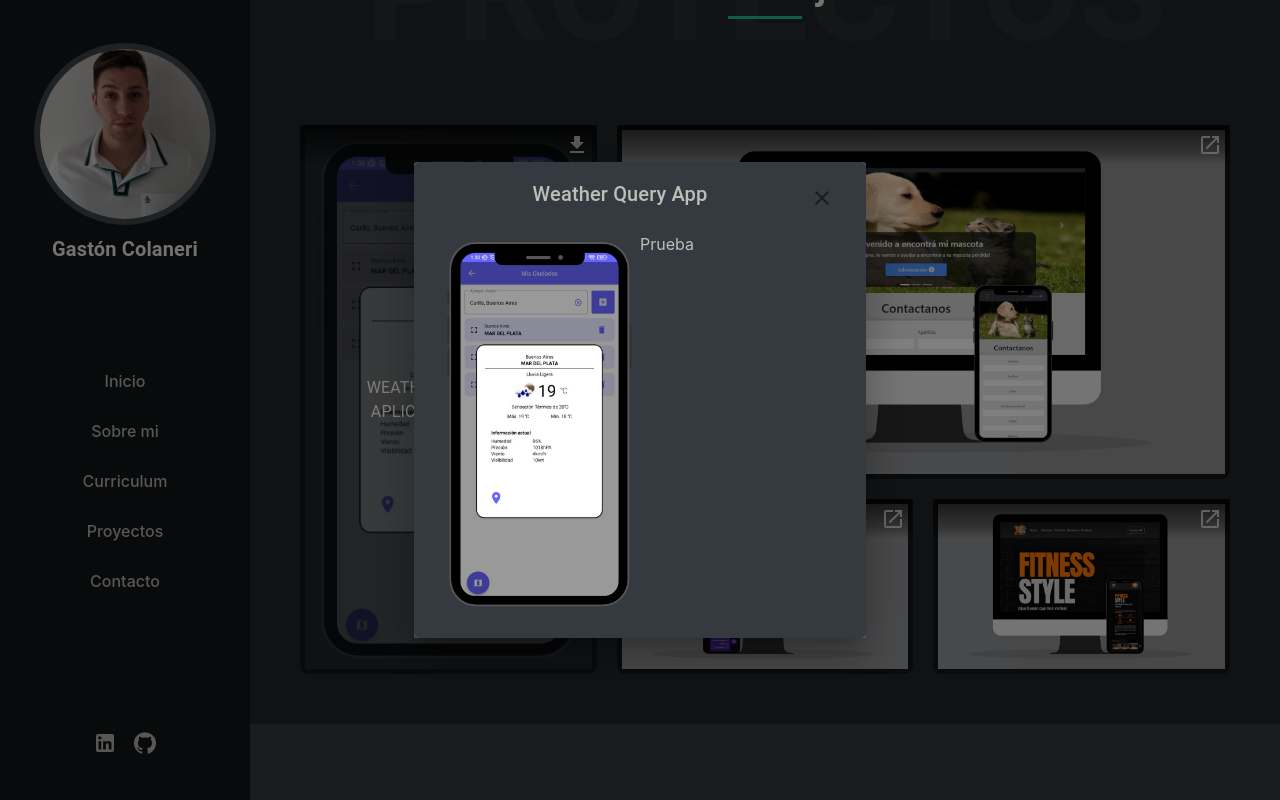
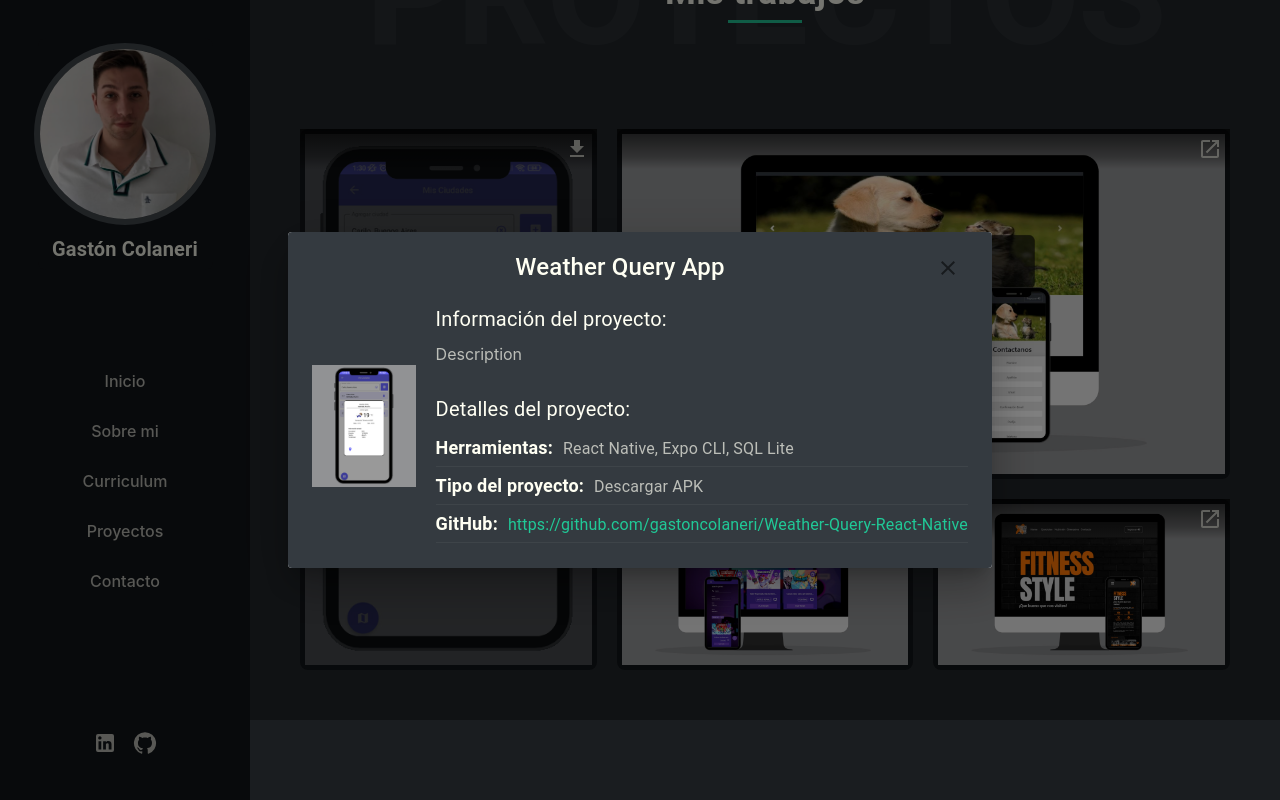
Before and after one commit to gastoncolaneri/personal-portfolio, a React (Create React App) app: page / in a window 1280 px wide. Both pictures are taken after a click on the item 448 px from the left and 399 px from the top of the page. Built offline with nearby package versions, Linux system fonts and the light colour scheme.

Commit message:
Se continúa trabajando en la sección del portfolio

```diff
--- /dev/null
+++ b/src/components/Sections/Portfolio/components/DetailRow/DetailRow.tsx
@@ -0,0 +1,30 @@
+import { Divider, Typography } from "@mui/material";
+
+import "./detailRow.css";
+
+interface IDetailRow {
+  title: string;
+  data: string;
+}
+const DetailRow = ({ title, data }: IDetailRow) => {
+  const isLink = data.includes("https");
+  return (
+    <>
+      <div className="row__container">
+        <Typography className="row__title">{title}: </Typography>
+        <Typography className="row__data">
+          {isLink ? (
+            <a href={data} target="_blank" rel="noreferrer">
+              {data}
+            </a>
+          ) : (
+            data
+          )}
+        </Typography>
+      </div>
+      <Divider className="divider" />
+    </>
+  );
+};
+
+export default DetailRow;
--- /dev/null
+++ b/src/components/Sections/Portfolio/components/DetailRow/detailRow.css
@@ -0,0 +1,21 @@
+.row__container {
+  display: flex;
+  align-items: flex-end;
+}
+.row__title {
+  font-size: 18px !important;
+  font-weight: 600 !important;
+  color: var(--TEXT-4);
+  margin-right: 10px !important;
+}
+
+.row__data {
+  color: var(--TEXT-5);
+  white-space: nowrap;
+  max-lines: 1;
+}
+
+.row__data a {
+  color: var(--AQUA-GREEN-1);
+  text-decoration: none;
+}
--- a/src/components/Sections/Portfolio/components/DialogProject/DialogProject.tsx
+++ b/src/components/Sections/Portfolio/components/DialogProject/DialogProject.tsx
@@ -1,6 +1,14 @@
-import { Dialog, DialogTitle, DialogContent, IconButton } from "@mui/material";
+import {
+  Dialog,
+  DialogTitle,
+  DialogContent,
+  IconButton,
+  Typography,
+} from "@mui/material";
 import CloseIcon from "@mui/icons-material/Close";
 import { IItemData } from "../../../../../interfaces/sections/portfolioSection";
+import { spanishConstants } from "../../../../../utils/constants";
+import DetailRow from "../DetailRow/DetailRow";
 
 import "./dialogProject.css";
 
@@ -8,9 +16,11 @@ interface IDialogProject {
   data: IItemData;
   isOpen: boolean;
   setIsOpen: React.Dispatch<React.SetStateAction<boolean>>;
+  type: string;
 }
 
-const DialogProject = ({ data, isOpen, setIsOpen }: IDialogProject) => {
+const DialogProject = ({ data, isOpen, setIsOpen, type }: IDialogProject) => {
+  const toolsUsed = data?.tools.join(", ");
   const handleClose = () => {
     setIsOpen(false);
   };
@@ -18,7 +28,7 @@ const DialogProject = ({ data, isOpen, setIsOpen }: IDialogProject) => {
     <Dialog
       onClose={handleClose}
       open={isOpen}
-      maxWidth="lg"
+      maxWidth="xl"
       className="dialog__container"
     >
       <DialogTitle className="project__dialog dialog-title__container">
@@ -40,7 +50,26 @@ const DialogProject = ({ data, isOpen, setIsOpen }: IDialogProject) => {
             className="dialog__image"
           />
         </div>
-        <div className="info__dialog">Prueba</div>
+        <div className="info__dialog">
+          <div className="project-info__container">
+            <Typography className="section__title">
+              {spanishConstants.modalTitles.projectInfo}:
+            </Typography>
+            <div className="info__text">{data?.description}</div>
+          </div>
+          <div>
+            <Typography className="section__title">
+              {spanishConstants.modalTitles.projectDetails}:
+            </Typography>
+            <DetailRow
+              title={spanishConstants.modalTitles.tools}
+              data={toolsUsed}
+            />
+            <DetailRow title={spanishConstants.modalTitles.type} data={type} />
+            {!data?.isApp && <DetailRow title="URL" data={data?.web} />}
+            <DetailRow title="GitHub" data={data?.github} />
+          </div>
+        </div>
       </DialogContent>
     </Dialog>
   );
--- a/src/components/Sections/Portfolio/components/DialogProject/dialogProject.css
+++ b/src/components/Sections/Portfolio/components/DialogProject/dialogProject.css
@@ -2,9 +2,11 @@
   display: flex;
   justify-content: center;
 }
+
 .MuiDialog-container {
-  max-width: 70%;
+  max-width: 60%;
 }
+
 .project__dialog {
   background-color: var(--BACKGROUND-2);
   color: var(--TEXT-5);
@@ -24,6 +26,8 @@
 
 .dialog__title {
   flex: 1;
+  color: var(--TEXT-4);
+  font-size: 24px;
 }
 
 .dialog__button {
@@ -33,13 +37,25 @@
 
 .image-dialog__container {
   flex: 1;
+  align-items: center;
+  display: flex;
+  margin-right: 20px;
 }
 
 .dialog__image {
   width: 100%;
-  height: auto;
 }
 
 .info__dialog {
   flex: 1;
 }
+
+.section__title {
+  color: var(--TEXT-4);
+  font-size: 20px !important;
+  margin-bottom: 10px !important;
+}
+
+.project-info__container {
+  margin-bottom: 30px;
+}
--- a/src/components/Sections/Portfolio/components/Project/Project.tsx
+++ b/src/components/Sections/Portfolio/components/Project/Project.tsx
@@ -11,14 +11,15 @@ import FileDownloadIcon from "@mui/icons-material/FileDownload";
 import { IImageItem } from "../../../../../interfaces/sections/portfolioSection";
 import { spanishConstants } from "../../../../../utils/constants";
 import { srcset } from "../../../../../utils/setSource";
+import DialogProject from "../DialogProject/DialogProject";
 
 import "./project.css";
-import DialogProject from "../DialogProject/DialogProject";
 
 const Project = ({ item, index }: IImageItem) => {
   const [showInfo, setShowInfo] = useState([false, false, false, false]);
   const [showDialog, setShowDialog] = useState(false);
   const tooltipText = spanishConstants.tooltipButtonPortfolio;
+  const typeProject = item?.isApp ? tooltipText?.app : tooltipText?.web;
   const { projectType } = spanishConstants;
 
   const handleClick = (index: number) => {
@@ -61,7 +62,7 @@ const Project = ({ item, index }: IImageItem) => {
           className="image__title"
           position="top"
           actionIcon={
-            <Tooltip title={item?.isApp ? tooltipText?.app : tooltipText?.web}>
+            <Tooltip title={typeProject}>
               <IconButton
                 sx={{ color: "#fffff3ab" }}
                 aria-label={item.name}
@@ -79,6 +80,7 @@ const Project = ({ item, index }: IImageItem) => {
       {showDialog && (
         <DialogProject
           data={item}
+          type={typeProject}
           isOpen={showDialog}
           setIsOpen={setShowDialog}
         />
--- a/src/data/data.js
+++ b/src/data/data.js
@@ -18,6 +18,7 @@ const personalData = ["Gastón Colaneri", 27, "Valencia, España"];
 const portfolio = [
   {
     name: "Weather Query App",
+    description: "Description",
     image: [weatherAppImg, weatherAppImg2, weatherAppImg3],
     tools: ["React Native", "Expo CLI", "SQL Lite"],
     web: "https://drive.google.com/file/d/19Ojpn3_8_J4lvwXvSDjEyFMOpfjtYruf/view",
@@ -28,11 +29,15 @@ const portfolio = [
   },
   {
     name: "Encontrá mi mascota",
+    description: "Description",
     image: [encontraMiMascotaImg, encontraMiMascotaImg2, encontraMiMascotaImg3],
     tools: [
-      "HTML - CSS - Bootstrap",
+      "HTML",
+      "CSS",
+      "Bootstrap",
       "JavaScript",
-      "Python - Django",
+      "Python",
+      "Django",
       "PostgreSQL",
     ],
     web: "https://encontratumascota.herokuapp.com/",
@@ -43,8 +48,9 @@ const portfolio = [
   },
   {
     name: "Wolf Games",
+    description: "Description",
     image: [wolfGamesImg, wolfGamesImg2, wolfGamesImg3],
-    tools: ["HTML - CSS - Materialize", "JavaScript"],
+    tools: ["HTML", "CSS", "Materialize", "JavaScript"],
     web: "https://wolfgames.vercel.app/",
     isApp: false,
     github: "https://github.com/gastoncolaneri/wolf-games",
@@ -53,9 +59,10 @@ const portfolio = [
   },
   {
     name: "Fitness Style",
+    description: "Description",
     image: [fitnessImg, fitnessImg2, fitnessImg3],
     isApp: false,
-    tools: ["HTML - CSS"],
+    tools: ["HTML", "CSS"],
     web: "https://fitnesstyle.vercel.app/",
     github: "https://github.com/gastoncolaneri/fitness-style",
     cols: 1,
--- a/src/index.css
+++ b/src/index.css
@@ -62,3 +62,9 @@ code {
 .w-100 {
   width: 100%;
 }
+
+.divider {
+  border-color: #3e4449 !important;
+  margin-top: 5px !important;
+  margin-bottom: 5px !important;
+}
--- a/src/interfaces/sections/portfolioSection.ts
+++ b/src/interfaces/sections/portfolioSection.ts
@@ -7,6 +7,7 @@ export interface IItemData {
   github: string;
   cols: number;
   rows: number;
+  description: string;
 }
 export interface IImageItem {
   item: IItemData;
--- a/src/utils/constants.ts
+++ b/src/utils/constants.ts
@@ -7,4 +7,10 @@ export const spanishConstants = {
     app: "Aplicación mobile",
     web: "Página Web",
   },
+  modalTitles: {
+    projectInfo: "Información del proyecto",
+    projectDetails: "Detalles del proyecto",
+    type: "Tipo del proyecto",
+    tools: "Herramientas",
+  },
 };
```
Also changed, not shown: src/assets/weather-query5.png, src/assets/weather-query6.png (added).
